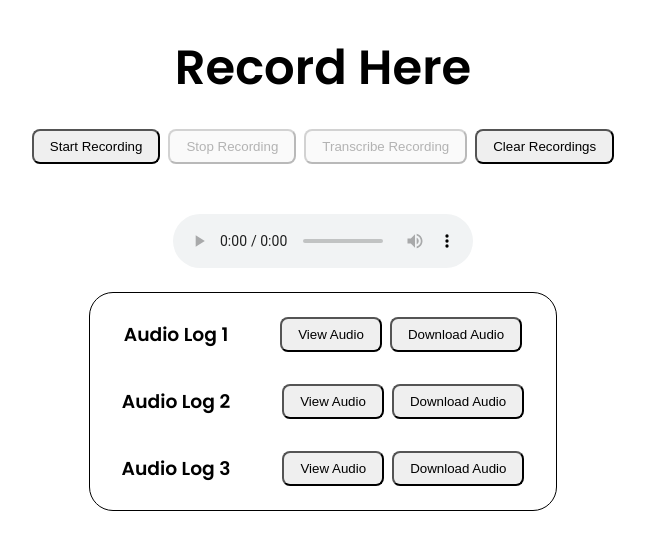
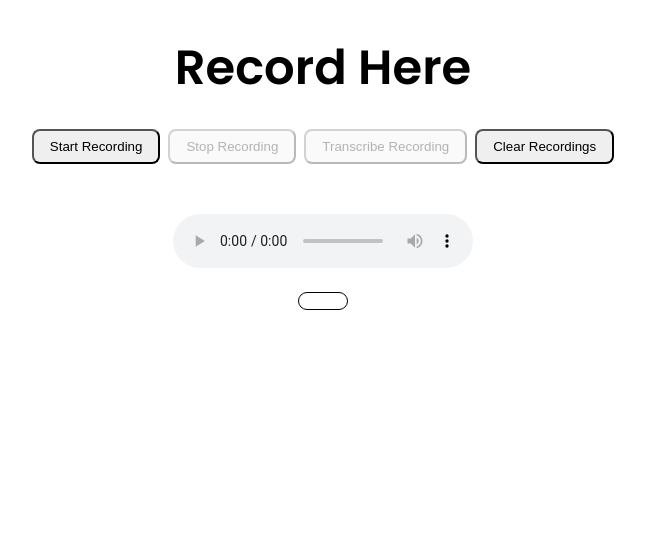
Before and after one commit to Sean2309/Automatic-ToDoList-Generator, a Flask app: page / in a window 1280 px wide. Shown: the top 550 px of the page, without its empty margins (317-962 px from the left). Run offline with Flask 3, Linux system fonts and the light colour scheme.

Commit message:
feat: Saving to local storage, dynamic updating of audio logs container

```diff
--- a/static/script.js
+++ b/static/script.js
@@ -3,6 +3,7 @@ var recorder; // globally accessible
 var microphone;
 var isEdge, isSafari;
 var btnStartRecording, btnStopRecording, btnDownloadRecording;
+var audioLogs = [];
 
 document.addEventListener('DOMContentLoaded', function() {
     audio = document.querySelector('audio');
@@ -12,13 +13,24 @@ document.addEventListener('DOMContentLoaded', function() {
 
     btnStartRecording = document.getElementById('btn-start-recording');
     btnStopRecording = document.getElementById('btn-stop-recording');
-    btnDownloadRecording = document.getElementById('btn-download-recording');
     btnTranscribeRecording = document.getElementById('btn-transcribe-recording');
     btnClearRecording = document.getElementById('btn-clear-recording');
+
+    // Load existing audio logs from localStorage
+    loadAudioLogsFromLocalStorage();
 });
 
 
+
 // ================================MISC FUNCTIONS START====================================
+function loadAudioLogsFromLocalStorage() {
+    for (let i = 0; i < localStorage.length; i++) {
+        let key = localStorage.key(i);
+        let base64Audio = localStorage.getItem(key);
+        injectAudioRecord(key, base64Audio);
+    }
+}
+
 function captureMicrophone(callback) {
 
     if (microphone) {
@@ -66,8 +78,11 @@ function replaceAudio(src) {
 // Replaces current audio source with new audio source.
 // Enables other buttons to be clicked
 function stopRecordingCallback() {
-    replaceAudio(URL.createObjectURL(recorder.getBlob()));
-    saveToLocalStorage();
+    var audioBlob = getBlob();
+    replaceAudio(URL.createObjectURL(audioBlob));
+
+    // Saves to Local Storage and Injects the Audio Container HTML
+    saveToLocalStorage(audioBlob);
 
     btnStartRecording.disabled = false;
 
@@ -110,6 +125,21 @@ function getFileName(fileExtension) {
     return `${day}-${month}-${year}_${hours}-${minutes}-${seconds}_Audio.${fileExtension}`;
 }
 
+function getBlob() {
+    return recorder.getBlob();
+}
+
+function saveToLocalStorage(audioBlob) {
+    let reader = new FileReader();
+    reader.readAsDataURL(audioBlob);
+    reader.onloadend = function() {
+        let base64Audio = reader.result;
+        let fileID = getFileName('mp3');
+        localStorage.setItem(fileID, base64Audio);
+        injectAudioRecord(fileID, base64Audio);
+    }
+}
+
 function SaveToDisk(fileURL, fileName) {
     // for non-IE
     if (!window.ActiveXObject) {
@@ -140,28 +170,49 @@ function SaveToDisk(fileURL, fileName) {
     }
 }
 
-function saveToLocalStorage() {
-    console.log(`Recorder : ${recorder}`);
-    var audioRecording = recorder.getBlob();
-    if (!recorder || !audioRecording) return;
+function injectAudioRecord(id, base64Audio) {
+    // Create Container Div
+    let containerDiv = document.createElement('div');
+    containerDiv.className = 'audio-record-container';
 
-    var reader = new FileReader();
-    var fileName = getFileName('mp3');
-    reader.readAsDataURL(audioRecording);
-    reader.onloadend = function() {
-        var res = reader.result;
-        localStorage.setItem(fileName, res);
+    // Create h3 element
+    let h3 = document.createElement('h3');
+    h3.textContent = `Audio : ${id}`;
+    containerDiv.appendChild(h3);
 
-        console.log(`File Name is: ${fileName}`);
-        // console.log(`Reader result: ${reader.result}`);
+    // Create button container div
+    let btnContainer = document.createElement('div');
+    btnContainer.className = 'btn-container';
+    containerDiv.appendChild(btnContainer);
+
+    // Create View Button
+    let viewBtn = document.createElement('button');
+    viewBtn.className = 'btn display-audio-btn';
+    viewBtn.textContent = 'View Audio';
+    viewBtn.onclick = function() {
+        replaceAudio(base64Audio);
     };
+    btnContainer.appendChild(viewBtn);
+
+    // Create Download Button
+    let downloadBtn = document.createElement('button');
+    downloadBtn.className = 'btn display-audio-btn';
+    downloadBtn.textContent = 'Download Audio';
+    downloadBtn.onclick = function() {
+        downloadAudio(base64Audio);
+    };
+    btnContainer.appendChild(downloadBtn);
+
+    // Inserting audio-record-container div to main container
+    let audioDisplayContainer = document.querySelector('.audio-display-container');
+    document.querySelector('.audio-display-container').insertBefore(containerDiv, audioDisplayContainer.firstChild);
 }
-
 // ================================MISC FUNCTIONS END====================================
 
 // ================================BTN FUNCTIONS START====================================
 function clearRecording() {
     localStorage.clear();
+    document.querySelector('.audio-display-container').innerHTML = ''; // Clear the displayed audio logs
     console.log('local storage recordings cleared');
 }
 
@@ -238,143 +289,23 @@ function stopRecording() {
     recorder.stopRecording(stopRecordingCallback);
 }
 
-// Download Recording doesn't download right now
-// function downloadRecording() {
-//     btnDownloadRecording.disabled = true;
-//     if (!recorder || !recorder.getBlob()) return;
+function downloadAudio(base64Audio) {
+    // Convert base64 to Blob
+    const byteCharacters = atob(base64Audio.split(',')[1]);
+    const byteNumbers = new Array(byteCharacters.length);
+    for (let i = 0; i < byteCharacters.length; i++) {
+        byteNumbers[i] = byteCharacters.charCodeAt(i);
+    }
+    const byteArray = new Uint8Array(byteNumbers);
+    const blob = new Blob([byteArray], { type: 'audio/mp3' });
 
-//     if (isSafari) {
-//         recorder.getDataURL(function(dataURL) {
-//             SaveToDisk(dataURL, getFileName('mp3'));
-//         });
-//         return;
-//     }
-
-//     var blob = recorder.getBlob();
-//     var file = new File([blob], getFileName('mp3'), {
-//         type: 'audio/mp3'
-//     });
-//     // invokeSaveAsDialog(file);
-// }
-
-// WIP
-
-function downloadRecording(audioId) {
-    const audioData = localStorage.getItem(audioId);
-    if (audioData) {
-        const link = document.createElement('a');
-        link.href = audioData;
-        link.download = audioId;
-        link.style.display = 'none';
-        document.body.appendChild(link);
-        link.click();
-        document.body.removeChild(link);
-    } else {
-        console.error('Audio data not found in local storage');
-    }
+    // Create a download link
+    const a = document.createElement('a');
+    const url = URL.createObjectURL(blob);
+    a.href = url;
+    a.download = fileName;
+    document.body.appendChild(a);
+    a.click();
+    document.body.removeChild(a);
+    URL.revokeObjectURL(url);
 }
-// function transcribeRecording() {
-//     btnTranscribeRecording.disabled = true;
-
-//     // Getting the recording
-//     console.log('transcribing the recording now');
-
-//     var audioReocording = recorder.getBlob();
-//     if (!recorder || !audioReocording) return;
-
-//     // Saving to local storage
-//     var reader = new FileReader();
-//     reader.readAsDataURL(audioReocording);
-//     reader.onloadend = function() {
-//         localStorage.setItem('audioRecording1', reader.result);
-//         console.log('added to local storage');
-
-//         console.log('retrieving from local storage');
-//         console.log(localStorage.getItem('audioRecording1'));
-//         localStorage.removeItem('audioRecording1');
-//     };
-// };
-
-function transcribeRecording() {
-    btnTranscribeRecording.disabled = true;
-
-    console.log('transcribing the recording now');
-
-    // This is to send to the server for transcription purposes => Not implemented yet
-    // TODO **
-    // try {
-    //     let response = fetch('/transcribe', {
-    //         method: 'POST',
-    //         headers: {
-    //             'Content-Type': 'application/json'
-    //         },
-    //         body: JSON.stringify({ audio: reader.result })
-    //     });
-
-    //     let data = response.json();
-
-    //     // Update the audio logs array
-    //     updateAudioLogs(reader.result, data.transcription);
-    // } catch (error) {
-    //     console.error('Error:', error);
-    // }
-
-    // Programmatically trigger the click event on a button if needed
-    // const someButton = document.getElementById('some-button-id');
-    // if (someButton) {
-    //     click(someButton);
-    // }
-
-}
-
-function updateAudioLogs(audioData, transcription) {
-    // Add new log to the beginning of the array
-    audioLogs.unshift({ audioData, transcription });
-
-    // Keep only the last 5 logs
-    if (audioLogs.length > 5) {
-        audioLogs.pop();
-    }
-
-    // Update the UI
-    displayAudioLogs();
-}
-
-function displayAudioLogs() {
-    const container = document.getElementsByClassName('audio-display-container');
-    container.innerHTML = ''; // Clear the container
-
-    if (audioLogs.length > 0) {
-        container.style.display = 'block';
-    } else {
-        container.style.display = 'none';
-    }
-
-    audioLogs.forEach((log, index) => {
-        const logElement = document.createElement('div');
-        logElement.className = 'audio-record-container';
-
-        const audioData = localStorage.getItem(log.id);
-        logElement.innerHTML = `
-            <h3>Audio Log ${index + 1} hee</h3>
-            <audio controls src="${audioData}"></audio>
-            <p>Transcription: ${log.transcription || 'N/A'}</p>
-            <div class="btn-container">
-                <button class="btn display-audio-btn" onclick="viewAudio('${log.id}')">View Audio</button>
-                <button class="btn btn-download-recording" onclick="downloadRecording('${log.id}')">Download Audio</button>
-            </div>
-        `;
-
-        container.appendChild(logElement);
-    });
-}
-
-function viewAudio(audioId) {
-    const audioData = localStorage.getItem(audioId);
-    if (audioData) {
-        replaceAudio(audioData);
-    } else {
-        console.error('Audio data not found in local storage');
-    }
-}
-// ================================BTN FUNCTIONS END====================================
--- a/templates/index.html
+++ b/templates/index.html
@@ -23,29 +23,7 @@
 
     <section id="audio-display-section">
         <div class="audio-display-container">
-            <div class="audio-record-container">
-                <h3>Audio Log 1</h3>
-                <div class="btn-container">
-                    <button class="btn display-audio-btn" onclick="viewAudio()">View Audio</button>
-                    <button class="btn display-audio-btn">Download Audio</button>
-                </div>
-            </div>
 
-            <div class="audio-record-container">
-                <h3>Audio Log 2</h3>
-                <div class="btn-container">
-                    <button class="btn display-audio-btn">View Audio</button>
-                    <button class="btn display-audio-btn">Download Audio</button>
-                </div>
-            </div>
-
-            <div class="audio-record-container">
-                <h3>Audio Log 3</h3>
-                <div class="btn-container">
-                    <button class="btn display-audio-btn">View Audio</button>
-                    <button class="btn display-audio-btn">Download Audio</button>
-                </div>
-            </div>
         </div>
     </section>
 
```
